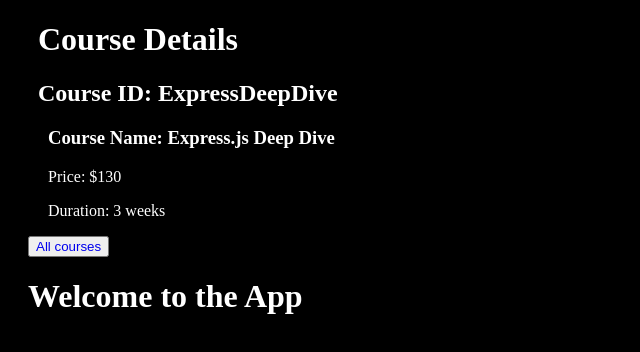
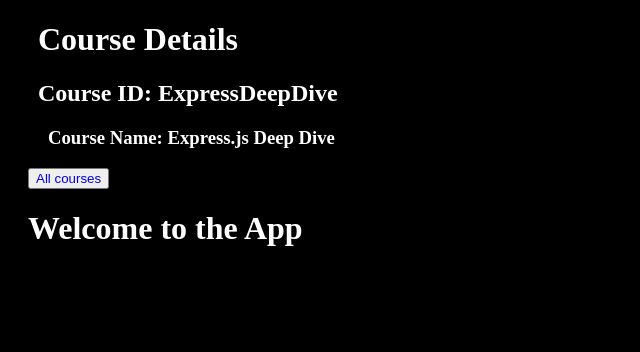
Before and after one commit to Shakhoyat/React-with-vite101, a React (Vite) app in the folder vite-project-101/: page /courses/ExpressDeepDive in a window 1280 px wide. Shown: the top 352 px of the page, without its empty margins (0-640 px from the left). Built offline with nearby package versions, Linux system fonts and the light colour scheme.

Commit message:
useLocation Hook

```diff
--- a/vite-project-101/src/pages/Course_Details.jsx
+++ b/vite-project-101/src/pages/Course_Details.jsx
@@ -1,5 +1,5 @@
 import React, { use } from 'react'
-import { useParams, Link } from 'react-router-dom';
+import { useParams, Link, useLocation } from 'react-router-dom';
 import { useEffect } from 'react';
 
 const Course_Details = () => {
@@ -14,9 +14,11 @@
         { id: 'FrontendJest', name: 'Frontend Testing with Jest', price: 90, duration: '2 weeks' }
     ];
     // console.log(useParams());
+    // console.log(useLocation());
     const { id } = useParams();
     const courseDetail = course_detail_array.find(course => course.id === id);
     console.log(courseDetail);
+    const location = useLocation();
     return (
         <>
             <div>
@@ -25,8 +27,14 @@
                 {courseDetail ? (
                     <div>
                         <h3>Course Name: {courseDetail.name}</h3>
-                        <p>Price: ${courseDetail.price}</p>
-                        <p>Duration: {courseDetail.duration}</p>
+                        {
+                            location.pathname !== `/courses/ExpressDeepDive` && (
+                                <>
+                                    <p> Price: ${courseDetail.price}</p>
+                                    <p>Duration: {courseDetail.duration}</p>
+                                </>
+                            )
+                        }
                     </div>
                 ) : (
                     <p>No course found with the ID: {id}</p>
```
